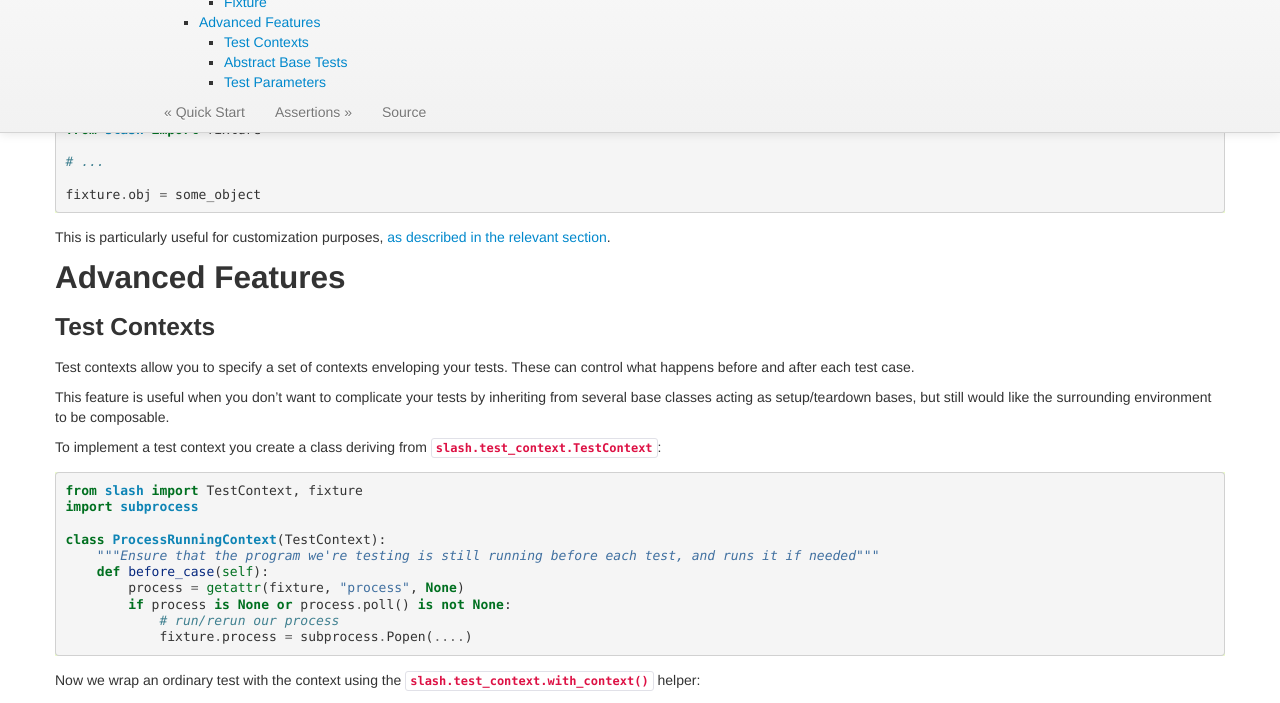
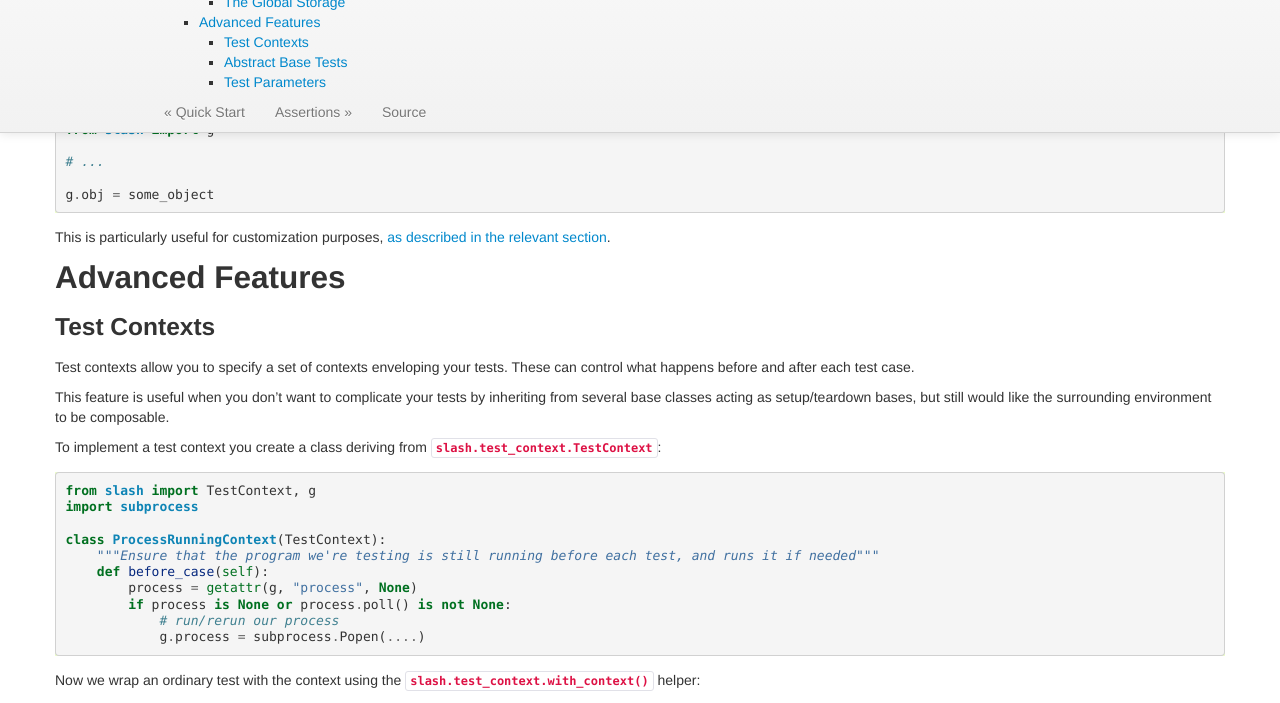
Before and after one commit to getslash/slash, a Sphinx documentation site: the page built from doc/writing_tests.rst, in a window 1280 px wide and 1400 px high, scrolled down 2380 px, cut to the strip 248-951 px from the top of the window. Built offline with Sphinx 7.4.7, drawn with Linux system fonts in a browser that asks for light colours; some of the changed text lies outside the part shown.

Commit message:
Rename slash.fixture to slash.g

```diff
--- a/doc/writing_tests.rst
+++ b/doc/writing_tests.rst
@@ -135,20 +135,20 @@ The currently active session is accessible through ``slash.session``:
 .. autoclass:: slash.session.Session
   :members:
 
-.. _fixtures:
+.. _global_storage:
 
-Fixture
-+++++++
+The Global Storage
+++++++++++++++++++
 
-In many cases objects need to be passed between tests and utility libraries. These libraries don't want to be aware of the interface of the currently running test, but would rather a single place to hold the shared state. ``slash.fixture`` is such a placeholder. It can be assigned with various objects and values that comprise the global state of the current run:
+In many cases objects need to be passed between tests and utility libraries. These libraries don't want to be aware of the interface of the currently running test, but would rather a single place to hold the shared state. ``slash.g`` is such a placeholder. It can be assigned with various objects and values that comprise the global state of the current run:
 
 .. code-block:: python
 
-  from slash import fixture
+  from slash import g
 
   # ...
 
-  fixture.obj = some_object
+  g.obj = some_object
 
 This is particularly useful for customization purposes, :ref:`as described in the relevant section <building_solution>`.
 
@@ -167,16 +167,16 @@ To implement a test context you create a class deriving from :class:`slash.test_
 
 .. code-block:: python
 
- from slash import TestContext, fixture
+ from slash import TestContext, g
  import subprocess
 
  class ProcessRunningContext(TestContext):
      """Ensure that the program we're testing is still running before each test, and runs it if needed"""
      def before_case(self):
-         process = getattr(fixture, "process", None)
+         process = getattr(g, "process", None)
          if process is None or process.poll() is not None:
              # run/rerun our process
-	     fixture.process = subprocess.Popen(....)
+	     g.process = subprocess.Popen(....)
 
 
 Now we wrap an ordinary test with the context using the :func:`slash.test_context.with_context` helper:
@@ -188,7 +188,7 @@ Now we wrap an ordinary test with the context using the :func:`slash.test_contex
   @with_context(ProcessRunningContext)
   class ProcessTest(Test):
       def test(self):
-          ... # do something with shakdedown.fixture.process
+          ... # do something with slash.g.process
 
 
 .. autoclass:: slash.test_context.TestContext
--- a/slash/__init__.py
+++ b/slash/__init__.py
@@ -3,7 +3,7 @@ from . import parameters
 from .cleanups import add_cleanup
 from .conf import config
 from .ctx import context
-from .ctx import fixture
+from .ctx import g
 from .runnable_test_factory import RunnableTestFactory
 from .runnable_test import RunnableTest
 # assertions
```
Also changed, not shown: doc/building_solution.rst (+8 -8 lines), 4 other files.
